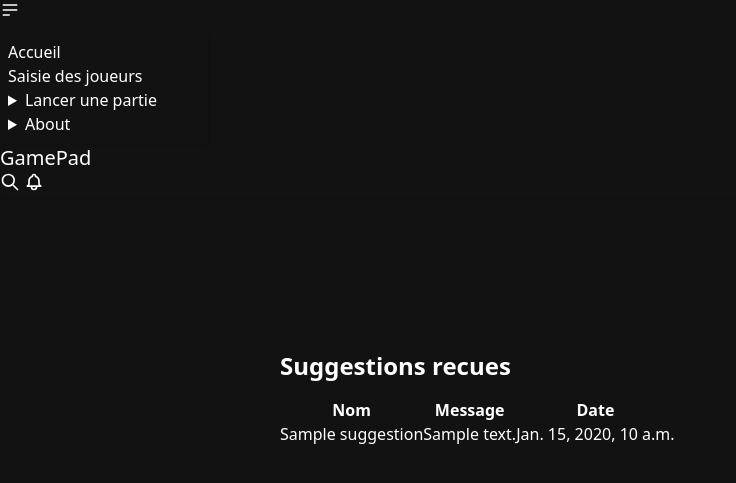
After one commit to gptoto/GamingPad, a Django app: page /about/consultation/ in a window 1280 px wide. The commit adds this page. Shown: the top 483 px of the page, without its empty margins (0-736 px from the left). Run offline with Django 3.2, Linux system fonts and the light colour scheme; a user stored in the database is signed in; tables that the repository leaves empty hold one stand-in row (values such as "Sample post"); some libraries are stand-ins or nearby versions.

Commit message:
Ajouts d'une section 'about' avec fiche de contact et formulaire de remontee de bugs

```diff
--- a/score/models.py
+++ b/score/models.py
@@ -49,3 +49,8 @@ class ClassementPartie(models.Model): # Enregistrement du classement de chaque j
     partie = models.ForeignKey(Partie, on_delete=models.CASCADE, related_name = "classements")
     joueur = models.ForeignKey(ListeJoueurs, on_delete=models.CASCADE)
     rang = models.PositiveBigIntegerField() # N'accepte que des entiers positifs comme rang
+
+class Suggestion(models.Model): # Gestion des suggestions et remontées de bug, stockés en base (pour éviter de créer un SMTP) et affichés sur une page réservée aux admins
+    nom = models.CharField(max_length=50)
+    message = models.TextField()
+    dateEnvoi = models.DateTimeField(auto_now_add=True)
--- /dev/null
+++ b/score/templates/partie/about_consultation.html
@@ -0,0 +1,20 @@
+{% extends "partie/base.html" %}
+
+{% block content %}
+<h1 class="text-2xl font-bold mb-4">Suggestions recues</h1>
+
+<table class="table">
+    <thead>
+        <tr><th>Nom</th><th>Message</th><th>Date</th></tr>
+    </thead>
+    <tbody>
+        {% for s in suggestions %}
+        <tr>
+            <td>{{ s.nom }}</td>
+            <td>{{ s.message }}</td>
+            <td>{{ s.dateEnvoi }}</td>
+        </tr>
+        {% endfor %}
+    </tbody>
+</table>
+{% endblock %}
--- a/score/templates/partie/navbar.html
+++ b/score/templates/partie/navbar.html
@@ -20,7 +20,19 @@
           </details>
         </li>
 
-        <li><a>About</a></li>
+        <li>
+          <details>
+            <summary>About</summary>
+            <ul>
+              <li><a href="{% url 'about_contact' %}">Fiche contact</a></li>
+              <li><a href="{% url 'about_suggestion' %}">Suggestions</a></li>
+              {% if request.user.is_staff %} <!-- Vérifie si l'utilisateur actuel est bien connecté en admin -->
+              <li><a href="{% url 'about_consultation' %}">Consultation</a></li>
+              {% endif %}
+            </ul>
+          </details>
+        </li>
+
       </ul>
     </div>
   </div>
--- a/score/urls.py
+++ b/score/urls.py
@@ -5,11 +5,24 @@ from . import views
 
 urlpatterns = [
     path('', views.affiche_accueil, name='accueil'),
+
+    # Gestion des joueurs/partie
     path('score/', views.joueurs_view, name='joueurs'),
+    path('supprimer/<int:id>', views.suppr_Joueurs, name='suppression_joueurs'),
+    path('raz/<str:type_jeu>/', views.raz_Partie, name='raz_partie'),
+
+    # flechette
     path('flechette/', views.debut_Flechettes, name='partie_Flechette'),
     path('flechette/fin/<int:partie_id>', views.fin_partie, name='fin_partie'),
+
+    # President
     path('president/', views.debut_President, name='partie_President'),
+
+    # Dumble
     path('dumble/', views.debut_Dumble, name='partie_Dumble'),
-    path('supprimer/<int:id>', views.suppr_Joueurs, name='suppression_joueurs'),
-    path('raz/<str:type_jeu>/', views.raz_Partie, name='raz_partie'),
+
+    # About
+    path('about/contact/', views.about_contact, name='about_contact'),
+    path('about/suggestion/', views.about_suggestion, name='about_suggestion'),
+    path('about/consultation/', views.about_consultation, name='about_consultation'),
 ]
--- a/score/views.py
+++ b/score/views.py
@@ -1,12 +1,13 @@
 from ast import Lambda
 from pyclbr import Class
 
+from django.contrib.admin.views.decorators import staff_member_required
 from django.shortcuts import render, redirect, get_object_or_404
 from django.db.models import Sum, Max
 from django.utils import timezone
 
-from score.forms import JoueurForm
-from .models import ListeJoueurs, Partie, Tour, ScoreTour, ClassementPartie
+from score.forms import JoueurForm, SuggestionForm
+from .models import ListeJoueurs, Partie, Suggestion, Tour, ScoreTour, ClassementPartie, Suggestion
 
 
 def raz_Partie(request, type_jeu): #RAZ de la partie
@@ -217,3 +218,28 @@ def suppr_Joueurs(request, id):
 
         return redirect('joueurs')
     return redirect('joueurs') #else
+
+# --- Gestion des suggestions
+
+def about_contact(request):
+    return render(request, 'partie/about_contact.html')
+
+def about_suggestion(request):
+    if request.method == "POST":
+        form = SuggestionForm(request.POST)
+        if form.is_valid():
+            form.save()
+            request.session['suggestion_envoyee'] = True
+            return redirect('about_suggestion')
+    else:
+        form = SuggestionForm()
+
+    envoi_reussi = request.session.pop('suggestion_envoyee', False)
+    return render(request, 'partie/about_suggestion.html', {'form': form, 'envoi_reussi': envoi_reussi})
+
+@staff_member_required #fonction DJANGO qui vérifie la connexion admin
+def about_consultation(request):
+    suggestions = Suggestion.objects.order_by('-dateEnvoi') # - pour décroissant
+    return render(request, 'partie/about_consultation.html', {'suggestions': suggestions})
+
+# ---
```
Also changed, not shown: score/forms.py (+17 -1 lines), score/templates/partie/about_contact.html (added, +12 -0 lines), score/templates/partie/about_suggestion.html (added, +31 -0 lines), score/migrations/0005_suggestion.py (added).
